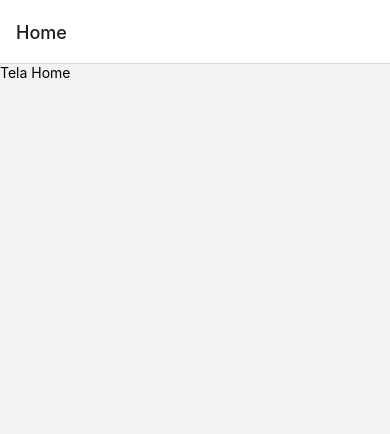
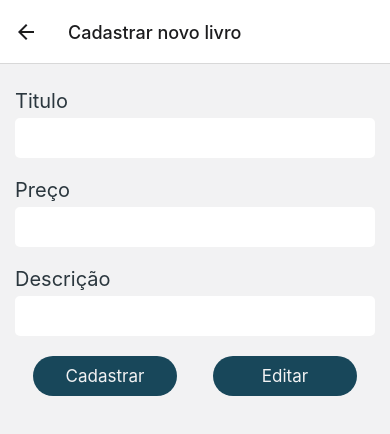
Before and after one commit to ianabreu/my-books, a React Native app: screen /New in a window 390 px wide. Before the commit this address had no page. Shown: the top 434 px of the page. Built offline with nearby package versions, Linux system fonts and the light colour scheme.

Commit message:
Criando e estilizanto tela de cadastro de produto

```diff
--- a/src/pages/Home/index.js
+++ b/src/pages/Home/index.js
@@ -1,10 +1,11 @@
 import React from 'react';
 import { Text, View } from 'react-native';
+import {Container} from './styles';
 
 export default function Home() {
- return (
-   <View>
-    <Text>Tela Home</Text>
-   </View>
+  return (
+    <Container>
+      <Text>Minha Biblioteca</Text>
+    </Container>
   );
 }
--- /dev/null
+++ b/src/pages/Home/styles.js
@@ -0,0 +1,10 @@
+import styled from "styled-components/native";
+
+export const Container = styled.View`
+flex: 1;
+background-color: #FFF;
+padding-top: 45px;
+`;
+
+
+export const a = styled.View``;
--- /dev/null
+++ b/src/pages/New/index.js
@@ -0,0 +1,28 @@
+import React from 'react';
+import { Text, TextInput, TouchableOpacity, View } from 'react-native';
+import { Container, Title, Price, Description, Input, CenterView, Button, ButtonText } from './styles';
+
+export default function New() {
+    return (
+        <Container>
+            <Title>Titulo</Title>
+            <Input autoCapitalize='none' autoCorrect={false}/>
+
+            <Title>Preço</Title>
+            <Input autoCapitalize='none' autoCorrect={false}/>
+
+            <Title>Descrição</Title>
+            <Input autoCapitalize='none' autoCorrect={false}/>
+
+            <CenterView>
+                <Button>
+                    <ButtonText>Cadastrar</ButtonText>
+                </Button>
+
+                <Button>
+                    <ButtonText>Editar</ButtonText>
+                </Button>
+            </CenterView>
+        </Container>
+    );
+}
--- /dev/null
+++ b/src/pages/New/styles.js
@@ -0,0 +1,65 @@
+import styled from "styled-components/native";
+/*
+cores:
+#658695
+#f2f2f3 branco
+#18475a
+#a9acaa texto
+#a0715a
+#60b79b
+*/
+
+
+export const Container = styled.View`
+flex: 1;
+background-color: #f2f2f3;
+padding-top: 15px;
+padding-left: 15px;
+padding-right: 15px;
+`;
+
+export const Input = styled.TextInput.attrs({
+    elevation: 2,
+})`
+height: 40px;
+background-color: #fff;
+margin-bottom: 10px;
+border-radius: 5px;
+padding: 5px;
+font-size: 16px;
+color: #2b373e;
+`;
+
+export const Title = styled.Text`
+color: #2b373e;
+font-size: 20px;
+margin-top: 10px;
+margin-bottom: 5px;
+`;
+
+export const CenterView = styled.View`
+margin-top: 10px;
+flex-direction: row;
+align-items: center;
+justify-content: space-around;
+`;
+
+export const Button = styled.TouchableOpacity`
+background-color: #18475a;
+height: 40px;
+width: 40%;
+padding: 5px;
+border-radius: 100px;
+justify-content: center;
+`;
+
+export const ButtonText = styled.Text`
+color: #f2f2f3;
+font-size: 17px;
+text-align: center;
+`;
+
+
+
+export const Price = styled.Text``;
+export const Description = styled.Text``;
--- a/src/routes/index.js
+++ b/src/routes/index.js
@@ -2,12 +2,14 @@ import React from 'react';
 import { createNativeStackNavigator } from '@react-navigation/native-stack';
 
 import Home from '../pages/Home';
+import New from '../pages/New';
 
 export default function Routes() {
     const Stack = createNativeStackNavigator();
     return (
         <Stack.Navigator>
-            <Stack.Screen name="Home" component={Home} />
+            <Stack.Screen name="Home" component={Home} options={{headerShown: false}}/>
+            <Stack.Screen name="New" component={New} options={{title: 'Cadastrar novo livro'}}/>
         </Stack.Navigator>
     );
 }
```
